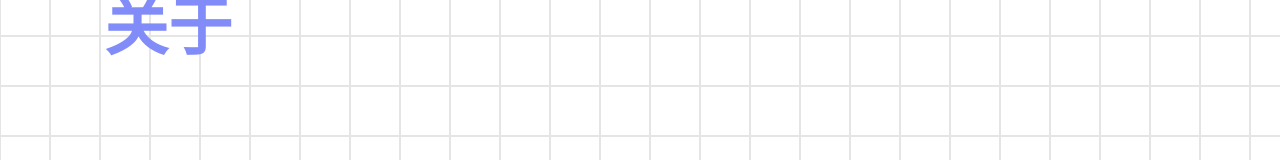
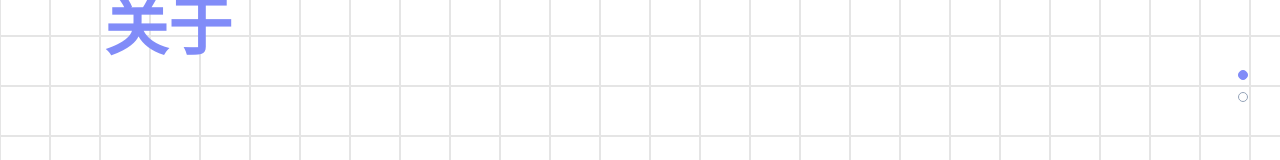
Before and after one commit to Hongbro886/personal-website, a React (Vite) app: page / in a window 1280 px wide. Shown: the part 314-474 px from the top of the page. Built offline with nearby package versions, Linux system fonts and the light colour scheme; a web font is replaced by a local one.

Commit message:
feat: 添加滑动动画

```diff
--- a/src/App.css
+++ b/src/App.css
@@ -1,23 +1,52 @@
 .app {
+  width: 100vw;
   height: 100vh;
-  overflow-y: scroll;
-  scroll-snap-type: y mandatory;
-  scroll-behavior: smooth;
+  overflow: hidden;
   background: #ffffff;
-  -ms-overflow-style: none;
-  scrollbar-width: none;
-}
-
-.app::-webkit-scrollbar {
-  display: none;
+  position: relative;
 }
 
 main {
+  width: 100%;
+  height: 100%;
   position: relative;
 }
 
 .page {
-  height: 100vh;
-  scroll-snap-align: start;
-  scroll-snap-stop: always;
+  width: 100%;
+  height: 100%;
+  position: absolute;
+  top: 0;
+  left: 0;
 }
+
+.page-dots {
+  position: fixed;
+  right: 2rem;
+  top: 50%;
+  transform: translateY(-50%);
+  display: flex;
+  flex-direction: column;
+  gap: 0.75rem;
+  z-index: 100;
+}
+
+.dot {
+  width: 10px;
+  height: 10px;
+  border-radius: 50%;
+  border: 1.5px solid #94a3b8;
+  background: transparent;
+  cursor: pointer;
+  transition: all 0.3s ease;
+  padding: 0;
+}
+
+.dot:hover {
+  border-color: #818cf8;
+}
+
+.dot.active {
+  background: #818cf8;
+  border-color: #818cf8;
+}
--- a/src/App.jsx
+++ b/src/App.jsx
@@ -1,18 +1,76 @@
+import { useState, useEffect, useCallback } from 'react'
+import { AnimatePresence, motion } from 'framer-motion'
 import Home from './components/Home/Home'
 import Contact from './components/Contact/Contact'
 import './App.css'
 
+const pages = [
+  { id: 'home', component: Home },
+  { id: 'contact', component: Contact },
+]
+
 function App() {
+  const [currentPage, setCurrentPage] = useState(0)
+  const [isTransitioning, setIsTransitioning] = useState(false)
+
+  const goToPage = useCallback((index) => {
+    if (index >= 0 && index < pages.length && !isTransitioning) {
+      setIsTransitioning(true)
+      setCurrentPage(index)
+    }
+  }, [isTransitioning])
+
+  useEffect(() => {
+    const handleWheel = (e) => {
+      if (isTransitioning) return
+
+      if (e.deltaY > 30) {
+        goToPage(currentPage + 1)
+      } else if (e.deltaY < -30) {
+        goToPage(currentPage - 1)
+      }
+    }
+
+    window.addEventListener('wheel', handleWheel, { passive: true })
+    return () => window.removeEventListener('wheel', handleWheel)
+  }, [currentPage, isTransitioning, goToPage])
+
+  useEffect(() => {
+    if (isTransitioning) {
+      const timer = setTimeout(() => setIsTransitioning(false), 400)
+      return () => clearTimeout(timer)
+    }
+  }, [isTransitioning])
+
+  const CurrentComponent = pages[currentPage].component
+
   return (
     <div className="app">
       <main>
-        <div className="page page-1">
-          <Home />
-        </div>
-        <div className="page page-2">
-          <Contact />
-        </div>
+        <AnimatePresence mode="wait">
+          <motion.div
+            key={currentPage}
+            className="page"
+            initial={{ opacity: 0 }}
+            animate={{ opacity: 1 }}
+            exit={{ opacity: 0 }}
+            transition={{ duration: 0.35, ease: 'easeInOut' }}
+          >
+            <CurrentComponent />
+          </motion.div>
+        </AnimatePresence>
       </main>
+
+      <nav className="page-dots">
+        {pages.map((_, index) => (
+          <button
+            key={index}
+            className={`dot ${currentPage === index ? 'active' : ''}`}
+            onClick={() => goToPage(index)}
+            aria-label={`Go to page ${index + 1}`}
+          />
+        ))}
+      </nav>
     </div>
   )
 }
```
